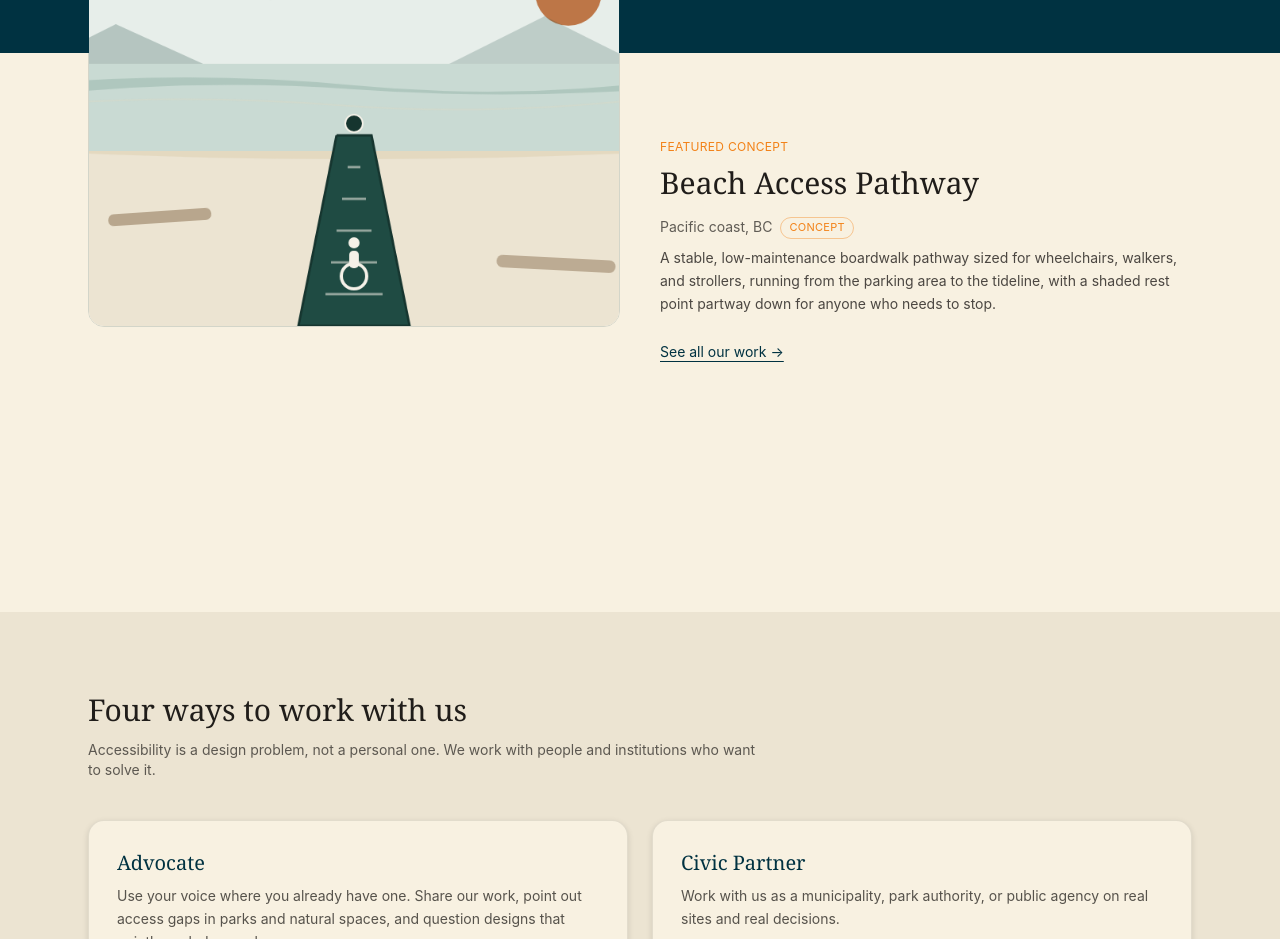
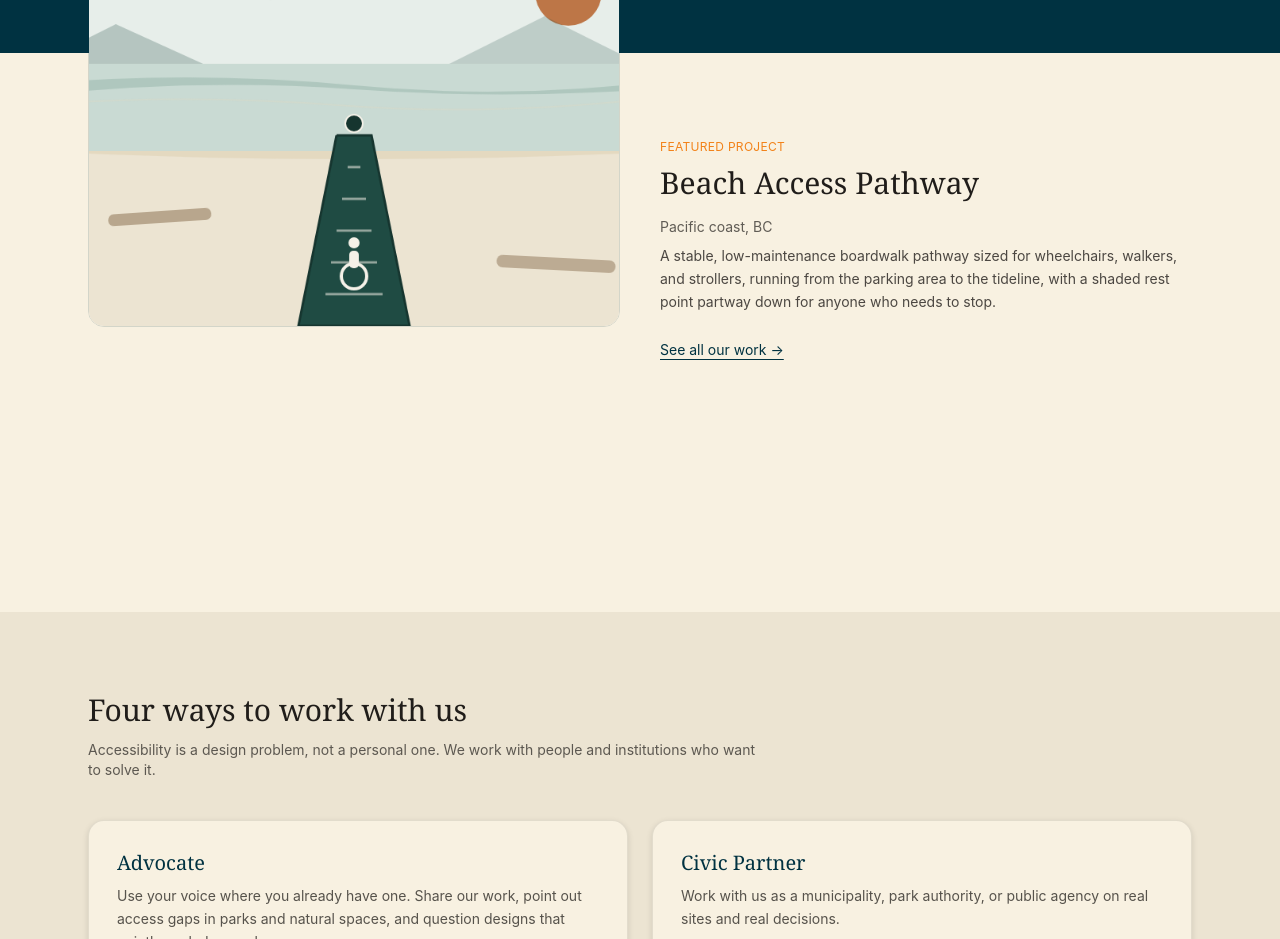
Before and after one commit to keefpetes/upsidems, a Next.js app: page / in a window 1280 px wide. Shown: the part 1640-2579 px from the top of the page. Built offline with nearby package versions, Linux system fonts and the light colour scheme.

Commit message:
Remove Concept tags from Our Work and homepage featured project
Co-Authored-By: Claude Opus 5.5 <noreply@anthropic.com>

```diff
--- a/src/app/our-work/page.tsx
+++ b/src/app/our-work/page.tsx
@@ -136,7 +136,6 @@ export default function OurWork() {
               </h2>
               <p className="text-sm text-ink/60 mb-5">
                 {cs.location}
-                {cs.concept && <span className="ml-2 inline-block align-middle rounded-full border border-rust/40 px-2 py-0.5 text-[11px] uppercase tracking-wide text-rust">Concept</span>}
               </p>
               <ScrollReveal>
                 <div
--- a/src/app/page.tsx
+++ b/src/app/page.tsx
@@ -200,14 +200,13 @@ export default function Home() {
           <ScrollReveal>
             <div data-scroll-reveal>
               <span className="text-xs uppercase tracking-wide text-rust">
-                {featured.concept ? "Featured concept" : "Featured work"}
+                {featured.concept ? "Featured project" : "Featured work"}
               </span>
               <h2 className="font-display text-3xl mt-2 mb-4 text-ink">
                 {featured.title}
               </h2>
               <p className="text-sm text-ink/70 mb-2">
                 {featured.location}
-                {featured.concept && <span className="ml-2 inline-block align-middle rounded-full border border-rust/40 px-2 py-0.5 text-[11px] uppercase tracking-wide text-rust">Concept</span>}
               </p>
               <p className="text-sm leading-relaxed text-ink/80 mb-6">
                 {featured.response}
```
